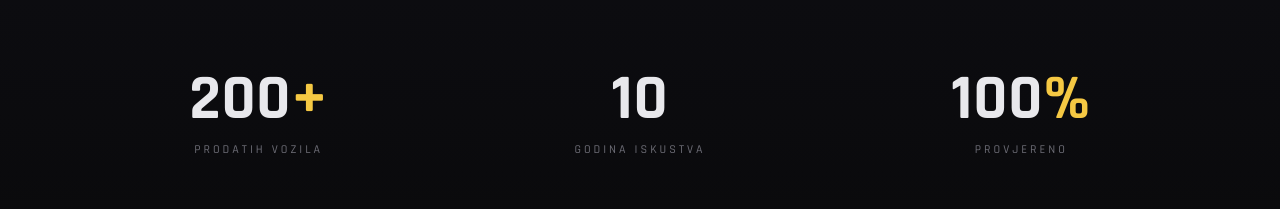
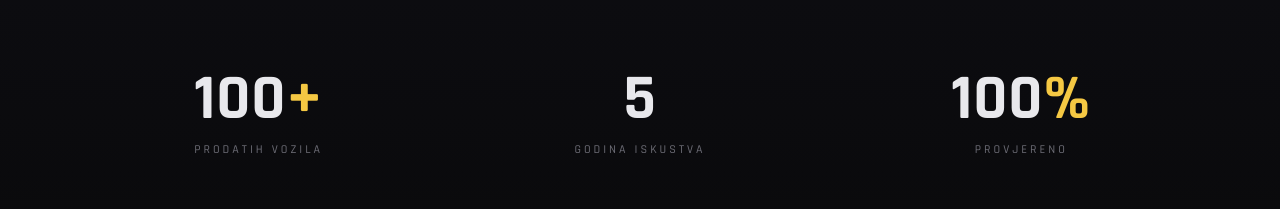
Before and after one commit to LukaMugosa/gta-cars, a plain HTML site: page index.html in a window 1280 px wide. Shown: the part 743-952 px from the top of the page. Drawn offline with Linux system fonts and the light colour scheme.

Commit message:
Update stats: 5 years experience, 100+ sold vehicles
Adjust homepage marketing claims to reflect current reality.
Also update the About copy ("preko deset godina" → "preko pet godina")
so the prose matches the stat block.

```diff
--- a/index.html
+++ b/index.html
@@ -52,11 +52,11 @@
     <section class="stats">
       <div class="container stats-grid">
         <div class="stat">
-          <div class="stat-num">200<span class="plus">+</span></div>
+          <div class="stat-num">100<span class="plus">+</span></div>
           <div class="stat-lbl">Prodatih vozila</div>
         </div>
         <div class="stat">
-          <div class="stat-num">10</div>
+          <div class="stat-num">5</div>
           <div class="stat-lbl">Godina iskustva</div>
         </div>
         <div class="stat">
@@ -89,7 +89,7 @@
         <div class="about-copy">
           <div class="kicker">// O nama</div>
           <h2>Tvoj sljedeći auto<br/>čeka u Podgorici.</h2>
-          <p>GTA Cars je porodični biznis sa preko deset godina iskustva u uvozu, prodaji i servisu vozila. Radimo direktno sa provjerenim partnerima u Holandiji, Belgiji, Njemačkoj i Švajcarskoj — što znači jasno porijeklo, čistu istoriju i poštene cijene.</p>
+          <p>GTA Cars je porodični biznis sa preko pet godina iskustva u uvozu, prodaji i servisu vozila. Radimo direktno sa provjerenim partnerima u Holandiji, Belgiji, Njemačkoj i Švajcarskoj — što znači jasno porijeklo, čistu istoriju i poštene cijene.</p>
           <p>Svako vozilo prolazi internu provjeru prije nego što stigne na plac. Bez iznenađenja, bez sitnih slova.</p>
           <ul class="value-list">
             <li><span class="bullet">▰</span> Provjerena istorija svakog vozila</li>
```
